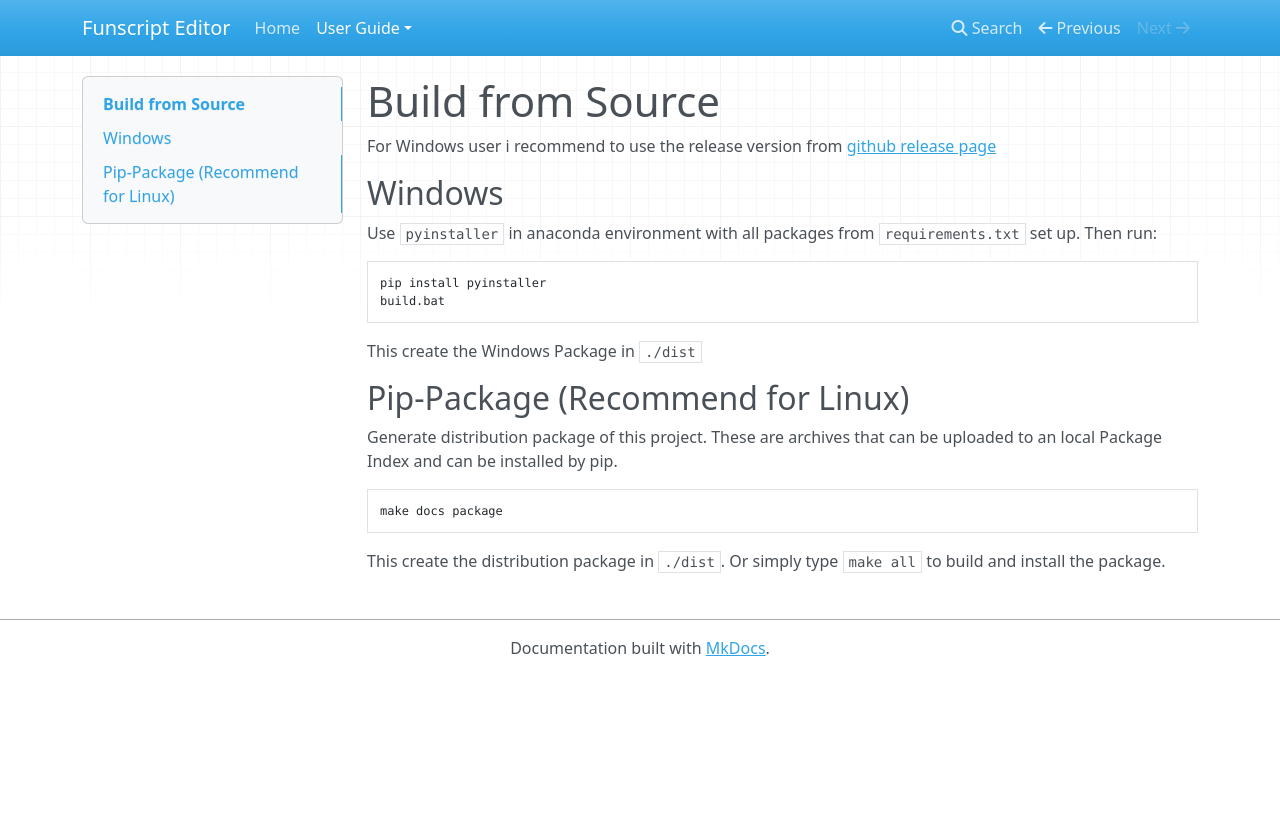
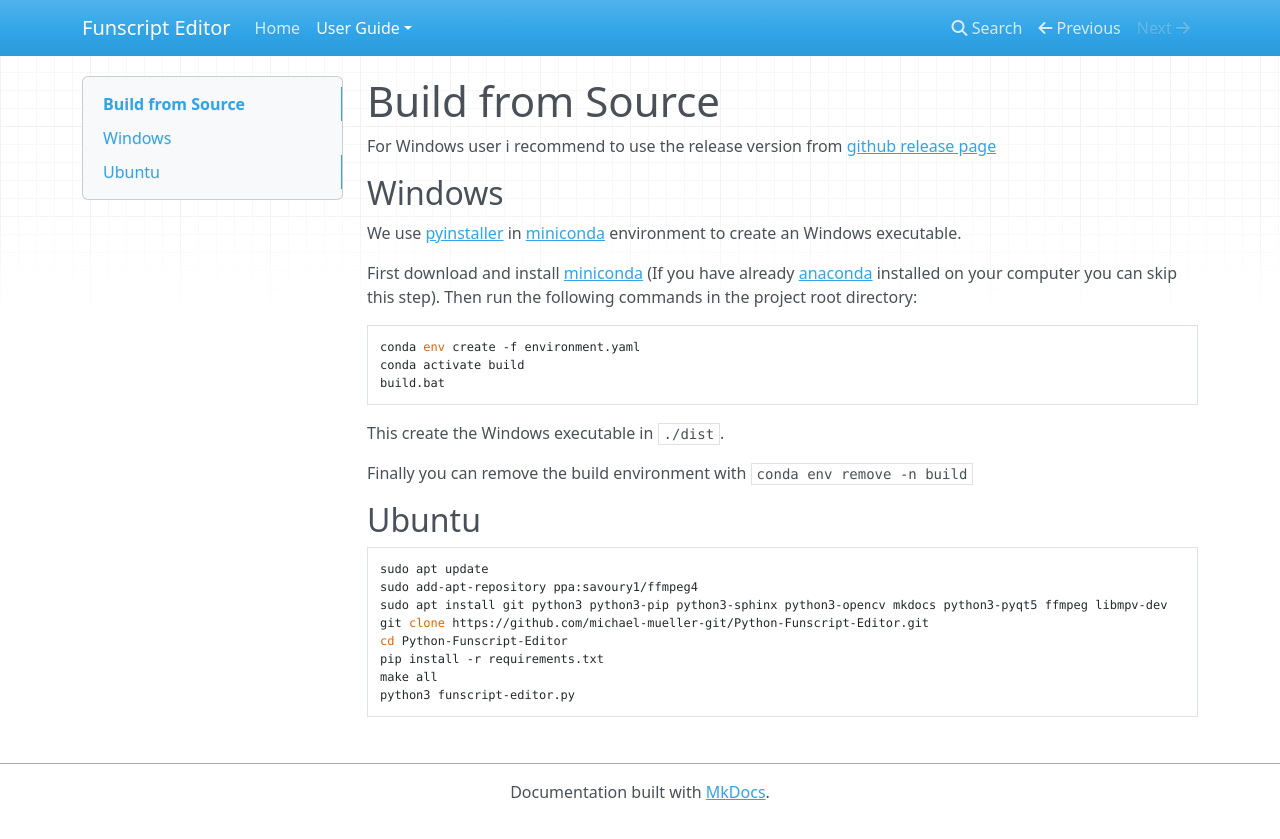
Before and after one commit to michael-mueller-git/Python-Funscript-Editor, an MkDocs documentation site: the page built from docs/app/docs/user-guide/build.md, in a window 1280 px wide. Shown: the top 839 px of the page. Built offline with MkDocs 1.6.1, drawn with Linux system fonts in a browser that asks for light colours; nearby versions of some CDN libraries; old or Windows-style settings are respelled for this version of MkDocs.

Commit message:
improve build/install instructions

````diff
--- a/docs/app/docs/user-guide/build.md
+++ b/docs/app/docs/user-guide/build.md
@@ -4,21 +4,29 @@ For Windows user i recommend to use the release version from [github release pag
 
 ## Windows
 
-Use `pyinstaller` in anaconda environment with all packages from `requirements.txt` set up. Then run:
+We use [pyinstaller](https://pypi.org/project/pyinstaller/) in [miniconda](https://docs.conda.io/en/latest/miniconda.html) environment to create an Windows executable.
+
+First download and install [miniconda](https://docs.conda.io/en/latest/miniconda.html) (If you have already [anaconda](https://www.anaconda.com/) installed on your computer you can skip this step). Then run the following commands in the project root directory:
 
 ```
-pip install pyinstaller
+conda env create -f environment.yaml
+conda activate build
 build.bat
 ```
 
-This create the Windows Package in `./dist`
+This create the Windows executable in `./dist`.
 
-## Pip-Package (Recommend for Linux)
+Finally you can remove the build environment with `conda env remove -n build`
 
-Generate distribution package of this project. These are archives that can be uploaded to an local Package Index and can be installed by pip.
+## Ubuntu
 
 ```bash
-make docs package
+sudo apt update
+sudo add-apt-repository ppa:savoury1/ffmpeg4
+sudo apt install git python3 python3-pip python3-sphinx python3-opencv mkdocs python3-pyqt5 ffmpeg libmpv-dev
+git clone https://github.com/michael-mueller-git/Python-Funscript-Editor.git
+cd Python-Funscript-Editor
+pip install -r requirements.txt
+make all
+python3 funscript-editor.py
 ```
-
-This create the distribution package in `./dist`. Or simply type `make all` to build and install the package.
--- a/requirements.txt
+++ b/requirements.txt
@@ -5,13 +5,9 @@ humanfriendly
 kiwisolver
 matplotlib
 numpy
-opencv-contrib-python
 Pillow
 pynput
 pyparsing
-PyQt5
-PyQt5-Qt5
-PyQt5-sip
 pyreadline
 python-dateutil
 python-mpv
````
Also changed, not shown: README.md, 1 other file.
